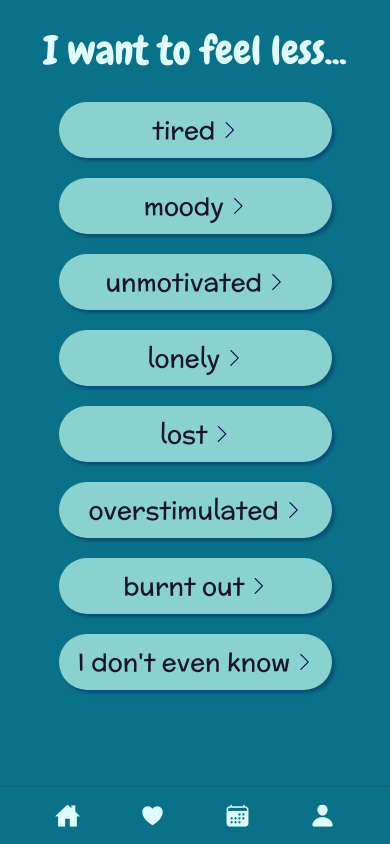
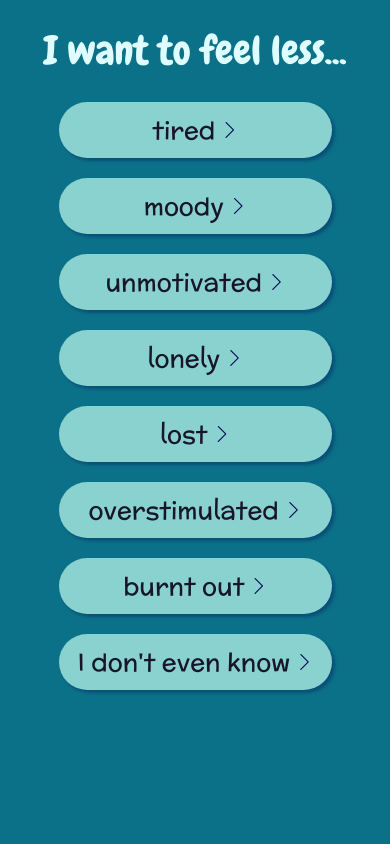
Before and after one commit to lisaphamtaylor/self-care-ideas-app, a React Native app: screen /Home in a window 390 px wide. Built offline with nearby package versions, Linux system fonts and the light colour scheme.

Commit message:
removes Footer component for now

```diff
--- a/firebase.js
+++ b/firebase.js
@@ -23,4 +23,4 @@ const app = initializeApp(firebaseConfig);
 // Initialize Firebase Authentication and get a reference to the service
 const auth = getAuth(app);
 
-export default firebase;
+// export default firebase;
--- a/screens/FilterScreen.js
+++ b/screens/FilterScreen.js
@@ -2,7 +2,7 @@ import React from 'react';
 import { FlatList, SafeAreaView, Text } from 'react-native';
 import { globalStyles } from '../styles/Global';
 import CategoryButton from '../components/CategoryButton';
-import Footer from '../components/Footer';
+// import Footer from '../components/Footer';
 
 export default function FilterScreen({ navigation }) {
   const CATEGORIES = [
@@ -29,7 +29,7 @@ export default function FilterScreen({ navigation }) {
           <CategoryButton item={item} pressHandler={pressHandler} />
         )}
       />
-      <Footer />
+      {/* <Footer /> */}
     </SafeAreaView>
   );
 }
--- a/screens/SuggestionScreen.js
+++ b/screens/SuggestionScreen.js
@@ -5,7 +5,7 @@ import suggestionsData from '../assets/data/idea-data.json';
 import CardsSwipe from 'react-native-cards-swipe';
 import Colors from '../styles/Color';
 import { GestureHandlerRootView } from 'react-native-gesture-handler';
-import Footer, { footerIcons } from '../components/Footer';
+// import Footer, { footerIcons } from '../components/Footer';
 
 // Fisher-Yates shuffle method
 function shuffleArray(array) {
@@ -62,7 +62,7 @@ export default function SuggestionScreen({ route, navigation }) {
           )}
         />
       </GestureHandlerRootView>
-      <Footer icons={footerIcons} navigation={navigation} />
+      {/* <Footer icons={footerIcons} navigation={navigation} /> */}
     </SafeAreaView>
   );
 }
```
